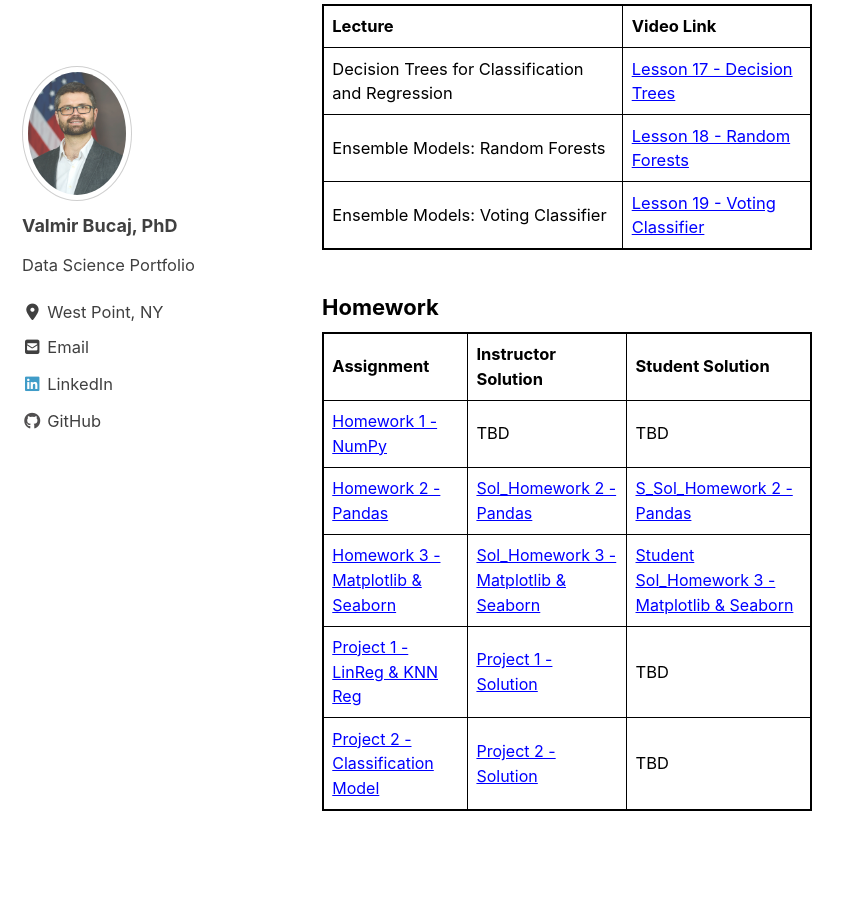
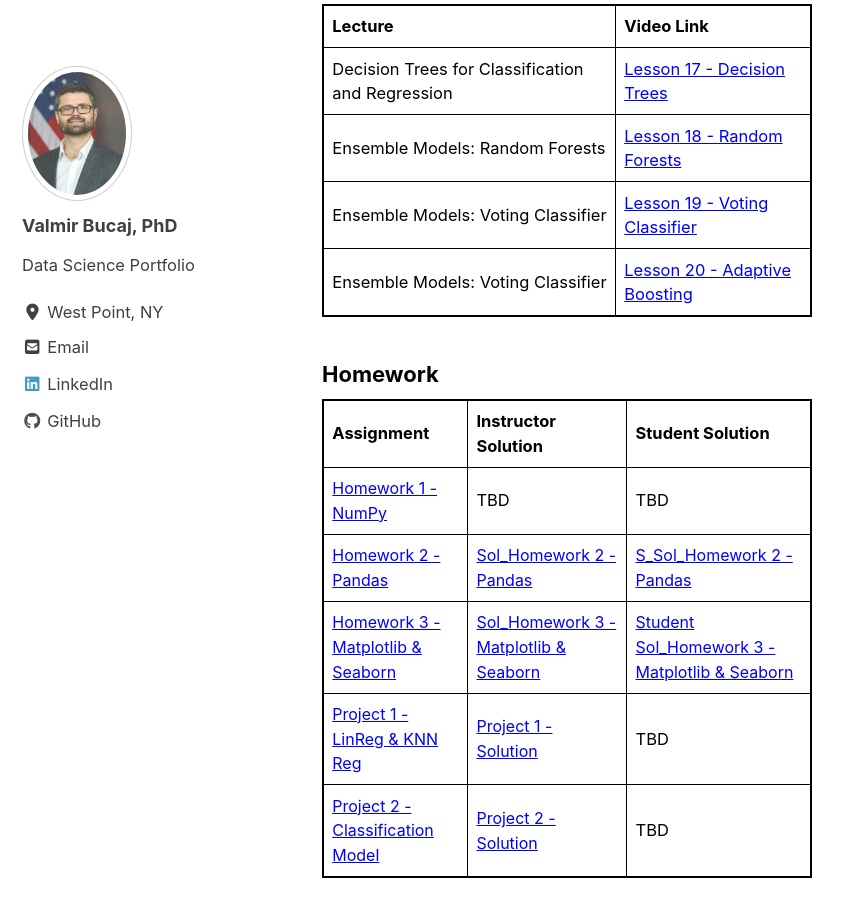
Before and after one commit to vbucaj/vbucaj.github.io, a Jekyll site: the page built from _pages/MA477.md, in a window 1280 px wide and 900 px high, scrolled down 1536 px. Shown: the whole window, without its empty margins (0-853 px from the left). Built offline with Jekyll 4.4.1, drawn with Linux system fonts in a browser that asks for light colours; cached includes are drawn as plain includes; nearby versions of some CDN libraries.

Commit message:
video lec 20

```diff
--- a/_pages/MA477.md
+++ b/_pages/MA477.md
@@ -112,6 +112,11 @@ table, th, td {
     <td><a href="https://www.youtube.com/watch?v=Uag3_A5Sgso" target="_blank" ><font size='3'></font>Lesson 19 - Voting Classifier</a></td>
   </tr>
 
+   <tr>
+    <td>Ensemble Models: Voting Classifier</td>
+    <td><a href="https://www.youtube.com/watch?v=CHbrISoF_EM" target="_blank" ><font size='3'></font>Lesson 20 - Adaptive Boosting</a></td>
+  </tr>
+
 </table>
 
 </body>
```
